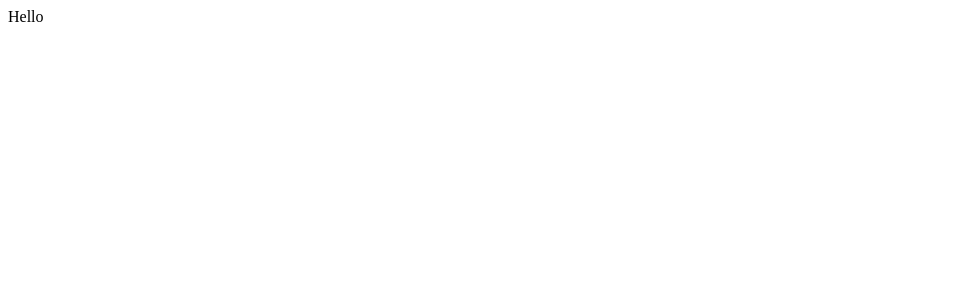
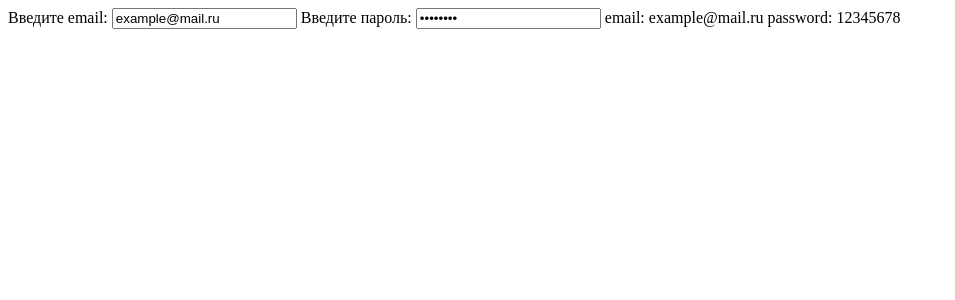
Before and after one commit to AliyaRazyapova/Vue.js, a Vue app in the folder ini/: page / in a window 1280 px wide. Shown: the top 300 px of the page, without its empty margins (0-955 px from the left). Built offline with nearby package versions, Linux system fonts and the light colour scheme.

Commit message:
[edit] MyComponent

```diff
--- a/ini/babel.config.js
+++ b/ini/babel.config.js
@@ -1,3 +1,5 @@
 module.exports = {
-  presets: ["@vue/cli-plugin-babel/preset"],
-};
+  presets: [
+    '@vue/cli-plugin-babel/preset'
+  ]
+}
--- a/ini/package.json
+++ b/ini/package.json
@@ -9,7 +9,7 @@
   },
   "dependencies": {
     "core-js": "^3.8.3",
-    "vue": "^3.2.13"
+    "vue": "^2.6.14"
   },
   "devDependencies": {
     "@babel/core": "^7.12.16",
@@ -18,9 +18,7 @@
     "@vue/cli-plugin-eslint": "~5.0.0",
     "@vue/cli-service": "~5.0.0",
     "eslint": "^7.32.0",
-    "eslint-config-prettier": "^8.3.0",
-    "eslint-plugin-prettier": "^4.0.0",
     "eslint-plugin-vue": "^8.0.3",
-    "prettier": "^2.4.1"
+    "vue-template-compiler": "^2.6.14"
   }
 }
--- a/ini/src/App.vue
+++ b/ini/src/App.vue
@@ -1,16 +1,17 @@
 <template>
   <div id="app">
-    <MyCompoment></MyCompoment>
+    <my-component />
   </div>
 </template>
 
 <script>
-import MyCompoment from "./components/MyCompoment";
+import MyComponent from './components/MyComponent'
 
 export default {
-  name: "App",
+  name: 'App',
   components: {
-    MyCompoment,
-  },
-};
+    MyComponent
+  }
+}
+
 </script>
--- a/ini/src/components/MyCompoment.vue
+++ /dev/null
@@ -1,16 +0,0 @@
-<template>
-  <div class="root">
-    {{ text }}
-  </div>
-</template>
-
-<script>
-export default {
-  name: "MyCompoment",
-  data() {
-    return {
-      text: "Hello",
-    };
-  },
-};
-</script>
--- /dev/null
+++ b/ini/src/components/MyComponent.vue
@@ -0,0 +1,43 @@
+<template>
+    <div class="root">
+      <label>
+        Введите email:
+        <input
+          type="email"
+          :value="email"
+          @input="emailInput($event.target.value)"
+        />
+      </label>
+      <label>
+        Введите пароль:
+        <input
+          type="password"
+          :value="password"
+          @input="passwordInput($event.target.value)"
+        />
+      </label>
+
+      email: {{ email }}
+      password: {{ password }}
+    </div>
+  </template>
+
+  <script>
+  export default {
+    name: 'MyComponent',
+    data() {
+      return {
+        email: 'example@mail.ru',
+        password: '12345678'
+      }
+    },
+    methods: {
+      emailInput(value) {
+        this.email = value
+      },
+      passwordInput(value) {
+        this.password = value
+      }
+    }
+  }
+  </script>
--- a/ini/src/main.js
+++ b/ini/src/main.js
@@ -1,4 +1,8 @@
-import { createApp } from "vue";
-import App from "./App.vue";
+import Vue from 'vue'
+import App from './App.vue'
 
-createApp(App).mount("#app");
+Vue.config.productionTip = false
+
+new Vue({
+  render: h => h(App),
+}).$mount('#app')
--- a/ini/vue.config.js
+++ b/ini/vue.config.js
@@ -1,4 +1,4 @@
-const { defineConfig } = require("@vue/cli-service");
+const { defineConfig } = require('@vue/cli-service')
 module.exports = defineConfig({
-  transpileDependencies: true,
-});
+  transpileDependencies: true
+})
```
Also changed, not shown: ini/.browserslistrc, ini/.eslintrc.js, 1 other file (tests, documents, lock files or other folders).
